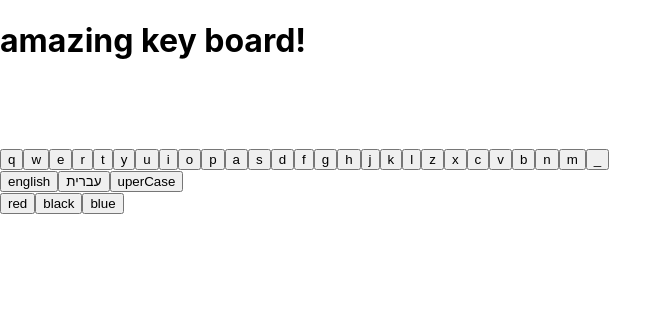
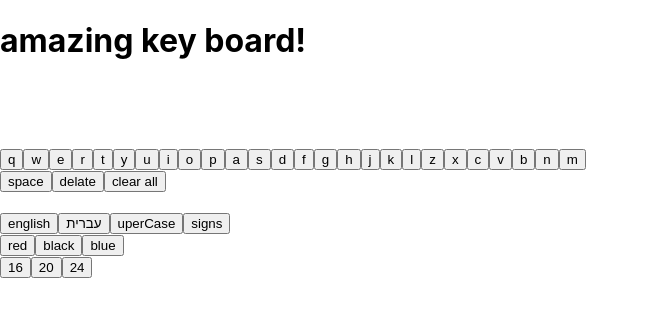
Before and after one commit to chana-oriya/project4mini1, a React (Create React App) app: page / in a window 1280 px wide. Shown: the top 316 px of the page, without its empty margins (0-672 px from the left). Built offline with nearby package versions, Linux system fonts and the light colour scheme.

Commit message:
more adding

```diff
--- a/src/App.jsx
+++ b/src/App.jsx
@@ -3,25 +3,33 @@ import logo from './logo.svg';
 import './App.css';
 import KeyBoard from './Components/KeyBoard';
 import ChangeColor from './Components/ChangeColor';
+import ChangeSize from './Components/ChangeSize';
 
 function App() {
-  const [display, setDisplay] = useState("");
+  const [display, setDisplay] = useState(" ");
   const [color, setColor] = useState("black");
+  const [size, setSize] = useState("16px");
 
   const addDisplay = (add) => {
     //array of span
-   setDisplay((<span style={{color: color}}>{add}</span>));
+   setDisplay((<span style={{color: color , fontSize:size }}>{add}</span>));
   }
   const changeColor = (color) => {
     setColor(color);
   }
 
+  const changeSize = (size) => {
+    setSize(size);
+  }
+
+
   return (
     <>
       <h1>amazing key board!</h1>
       <p style={{height: "50px"}}>{display}</p>
-      <KeyBoard addDisplay={addDisplay}/>
+      <KeyBoard addDisplay={addDisplay} display={display} setDisplay={setDisplay}/>
       <ChangeColor changeColor={changeColor}/>
+      <ChangeSize  changeSize={changeSize}/>
     </>
   );
 }
--- /dev/null
+++ b/src/Components/ChangeSize.js
@@ -0,0 +1,14 @@
+import React, {useState} from "react";
+
+function ChangeSize(props){
+
+    return (
+        <div>
+            <button onClick={() => props.changeSize('16px')}>16</button>
+            <button onClick={() => props.changeSize('20px')}>20</button>
+            <button onClick={() => props.changeSize('24px')}>24</button>
+        </div>
+    )
+}
+
+export default ChangeSize;
--- a/src/Components/KeyBoard.js
+++ b/src/Components/KeyBoard.js
@@ -2,10 +2,10 @@ import React, {useState} from "react";
 import Key from './Key'
 import Language from './Language';
 
-const lekeys = ['q','w','e','r','t','y','u','i','o','p','a','s','d','f','g','h','j','k','l','z','x','c','v','b','n','m', ' '];
-const uekeys = ['A','B','C'];
-const hekeys = ['א','ב','ג','ד','ה','ו','ז','ח','ט','י','כ','ל','מ','נ','ס','ע','פ','צ','ק','ר','ש','ת'];
-
+const lekeys = ['q','w','e','r','t','y','u','i','o','p','a','s','d','f','g','h','j','k','l','z','x','c','v','b','n','m'];
+const uekeys = ['Q','W','E','R','T','Y','U','I','O','P','A','S','D','F','G','H','J','K','L','Z','X','C','V','B','N','M'];
+const hekeys = ['א','ב','ג','ד','ה','ו','ז','ח','ט','י','כ','ל','מ','נ','ס','ע','פ','צ','ק','ר','ש','ת','ץ','ף','ם','ך'];
+const sign = ['`','~','!','@','#','$','%','^','&','*','(',')','_','-','+','=','/','?','<','>','|',',','.']
 
 
 function KeyBoard(props){
@@ -20,13 +20,36 @@ function KeyBoard(props){
         setLanguage(lang);
     }
 
+    const delate =()=> {
+        console.log(props.display);
+        const ex="akuo"
+        // props.addDisplay(str.slice(0,-1))
+    }
+
+    const clear =()=> {
+        props.setDisplay(" ")
+        // props.addDisplay()
+    }
+
+
     return (
-        <>
+        <div>
         <div>
             {language.map((key) => (<Key keyClicked={keyClicked} char={key}/>))}
         </div>
-        <Language lekeys={lekeys} uekeys={uekeys} hekeys={hekeys} ChangeLanguage={ChangeLanguage}/>
-        </>
+
+        <div>
+        <button onClick={()=>keyClicked(' ')} >space</button>
+        <button onClick={()=>delate()} >delate</button>
+        <button onClick={()=>clear()} >clear all</button>
+        </div>
+
+        <div>
+        <br></br>
+        <Language lekeys={lekeys} uekeys={uekeys} hekeys={hekeys} sign={sign} ChangeLanguage={ChangeLanguage}/>
+        </div>
+
+        </div>
     )
 }
 
--- a/src/Components/Language.js
+++ b/src/Components/Language.js
@@ -7,6 +7,7 @@ function Language(props){
         <button onClick={() => props.ChangeLanguage(props.lekeys)}>english</button>
         <button onClick={() => props.ChangeLanguage(props.hekeys)}> עברית</button>
         <button onClick={() => props.ChangeLanguage(props.uekeys)}>uperCase</button>
+        <button onClick={() => props.ChangeLanguage(props.sign)}>signs</button>
         </>
     )
 }
```
